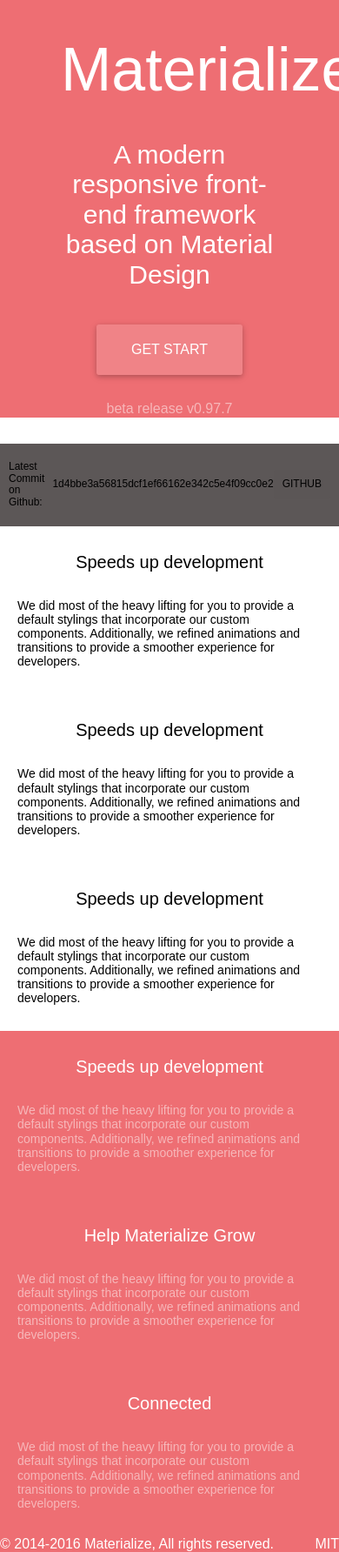
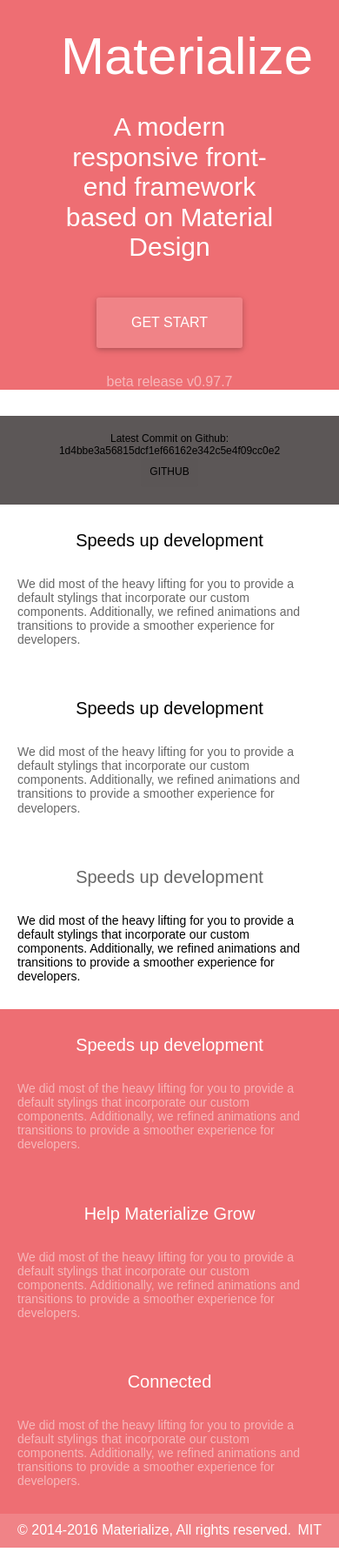
Before and after one commit to forclan/meterialcss-demo, a website: page index.html in a window 390 px wide. Shown: the whole page at 87% size. Drawn offline with Linux system fonts and the light colour scheme.

Commit message:
almost finished

```diff
--- a/index.html
+++ b/index.html
@@ -39,9 +39,7 @@
                         Materialize
                     </div>
                     <div class="banner-info">
-                        <!-- <span> -->
                         A modern responsive front-end framework based on Material Design
-                        <!-- </span> -->
                     </div>
                     <div class="row row-center">
                         <div class="get-start">
@@ -70,7 +68,7 @@
                         </div>
                     </div>
                     <div class="row row-center">
-                        <div class="card-info">
+                        <div class="card-info light-black">
                             We did most of the heavy lifting for you to provide a default stylings that incorporate our custom components. Additionally, we refined animations and transitions to provide a smoother experience for developers.
                         </div>
                     </div>
@@ -82,14 +80,14 @@
                         </div>
                     </div>
                     <div class="row row-center">
-                        <div class="card-info">
+                        <div class="card-info light-black">
                             We did most of the heavy lifting for you to provide a default stylings that incorporate our custom components. Additionally, we refined animations and transitions to provide a smoother experience for developers.
                         </div>
                     </div>
                 </div>
                 <div class="card">
                     <div class="row row-center">
-                        <div class="card-name">
+                        <div class="card-name light-black">
                             Speeds up development
                         </div>
                     </div>
@@ -103,7 +101,7 @@
             <!-- <div class="wrapper">
                 <hr />
             </div> -->
-            <footer>
+            <footer id="footer">
                 <div class="card-collection">
                     <div class="card">
                         <div class="row row-center ">
--- a/src/sass/card.scss
+++ b/src/sass/card.scss
@@ -1,21 +1,17 @@
 .card-collection {
   display: flex;
-  // min-width: 400px;
   @media (max-width: 768px) {
     flex-direction: column;
     flex-wrap: wrap;
   }
   .card {
     flex: 1;
-    // min-width: 300px;
-    // width: 300px;
     .card-name {
       font-size: 20px;
     }
     .card-info {
       font-size: 14px;
       padding: 0 20px;
-      // color: rgba( 0, 0, 0, 0.6);
     }
   }
 }
--- /dev/null
+++ b/src/sass/colors.scss
@@ -0,0 +1,16 @@
+.white {
+  color: white;
+}
+.light-white {
+  color: rgba(255, 255, 255, 0.5);
+}
+$light-white: rgba(255, 255, 255, 0.5);
+.primary-red {
+  color: #ee6e73;
+}
+$primary-red : #ee6e73;
+$second-red: rgba(243, 152, 155, 0.51);
+$light-black: rgba( 0, 0, 0, 0.6);
+.light-black {
+  color: rgba( 0, 0, 0, 0.6);
+}
--- a/src/sass/content.scss
+++ b/src/sass/content.scss
@@ -1,4 +1,5 @@
 @import "./style.scss";
+@import "./colors.scss";
 .wrapper {
   margin: 0 70px;
 }
@@ -13,20 +14,18 @@
   align-items: center;
 }
 .content {
-  // flex: 1;
   margin-left: $nav-bar-width;
   @media (max-width: 992px) {
     margin-left: 0px;
   }
   .banner {
-    // margin: 0 70px;
     height: 100%;
-    background-color: #ee6e73;
+    background-color: $primary-red;
     color: #fff;
     .banner-name {
-      padding: 40px 0;
+      padding: 30px 0;
       // margin: 40px 0;
-      font-size: 70px;
+      font-size: 60px;
     }
     .banner-info {
       font-size: 30px;
--- a/src/sass/footer.scss
+++ b/src/sass/footer.scss
@@ -1,12 +1,12 @@
-.light-white {
-  color: rgba(255, 255, 255, 0.5);
-}
-footer {
-  background-color: #ee6e73;
+@import "./colors.scss";
+#footer {
+  background-color: $primary-red;
   color: white;
   .footer-banner {
     display: flex;
     justify-content: space-between;
+    background-color: $second-red;
+    padding: 10px 20px;
     .copyright {
 
     }
--- a/src/sass/git-info.scss
+++ b/src/sass/git-info.scss
@@ -4,8 +4,10 @@
   display: flex;
   align-items: center;
   justify-content: space-around;
-
   background-color: rgb(92, 87, 87);
+  @media (max-width: 768px) {
+    flex-direction: column;
+  }
   #github-link {
     padding: 10px;
     background-color: rgba(92, 87, 87, 0.8);
--- a/src/sass/style.scss
+++ b/src/sass/style.scss
@@ -18,7 +18,6 @@
     height: 100%;
     overflow: scroll;
     .nav-wrapper {
-        // overflow: hidden;
         display: flex;
         height: 100%;
         width: 100%;
```
Also changed, not shown: src/css/colors.css (added), src/css/content.css, src/css/footer.css, src/css/git-info.css.
